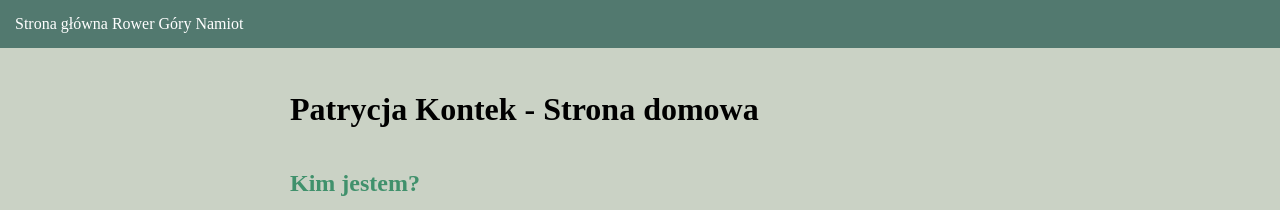
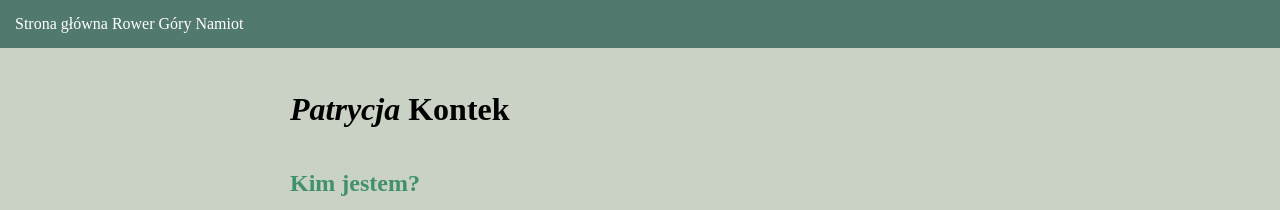
Before and after one commit to ptkontek/homepage, a plain HTML site: page index.html in a window 1280 px wide. Shown: the top 210 px of the page. Drawn offline with Linux system fonts and the light colour scheme.

Commit message:
testing DOM

```diff
--- a/index.html
+++ b/index.html
@@ -20,7 +20,7 @@
 	</header>
 	<main id="top" class="main">
 		<header class="header">
-			<h1 class="header__title">
+			<h1 class="header__title header__title--js">
 				Patrycja Kontek - Strona domowa
 			</h1>
 		</header>
--- a/main.js
+++ b/main.js
@@ -7,3 +7,12 @@ console.log(`${name}
 ${age}`);
 
 console.log(`Nazywam się ${name} i mam ${age} lat.`); //literały
+
+const header = document.querySelector('.header__title--js');
+console.log(header.innerHTML);
+
+header.innerHTML = '<em>Patrycja</em> Kontek'
+
+const paragraph = document.querySelectorAll('p');
+console.log(paragraph);
+console.log(paragraph[0]);
```
